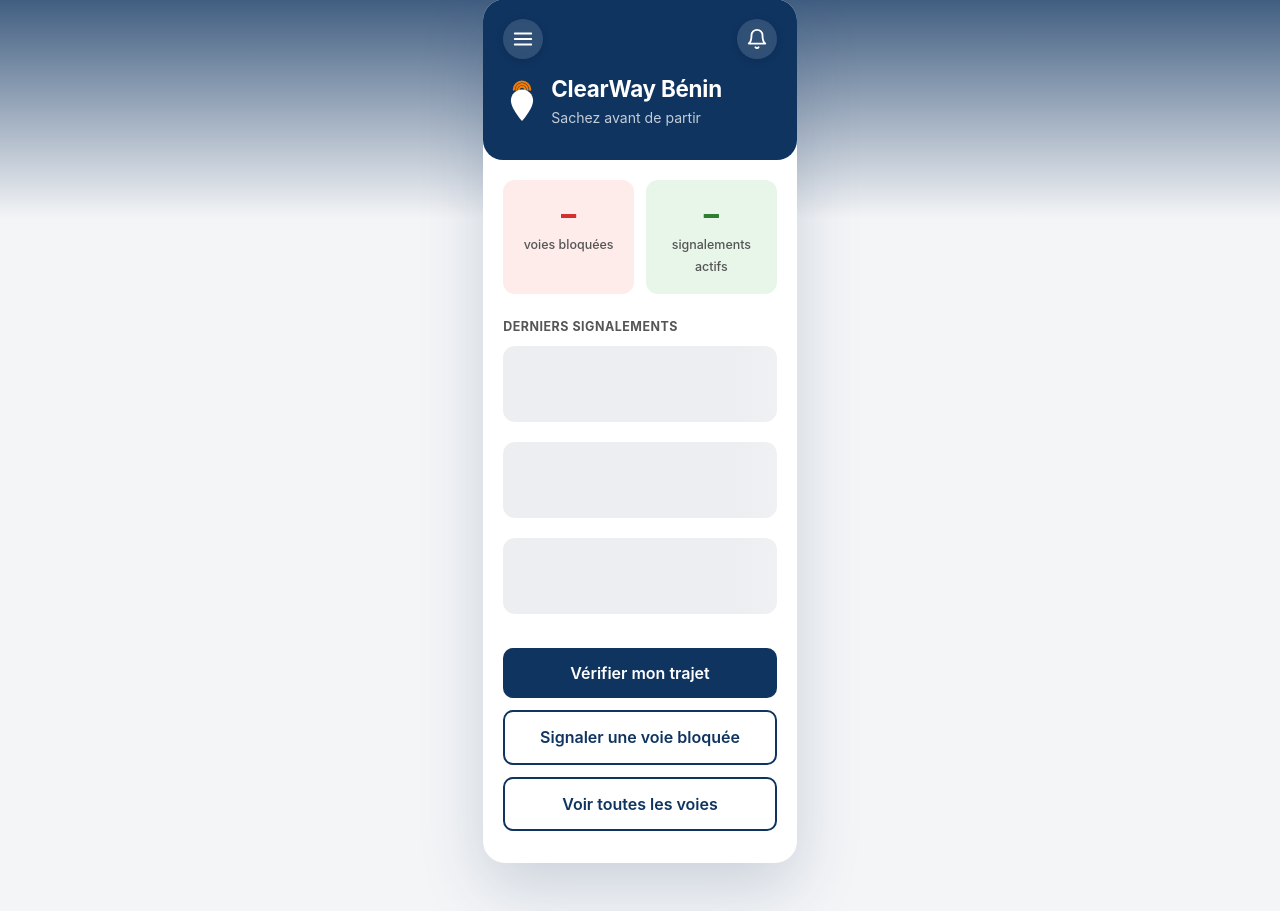
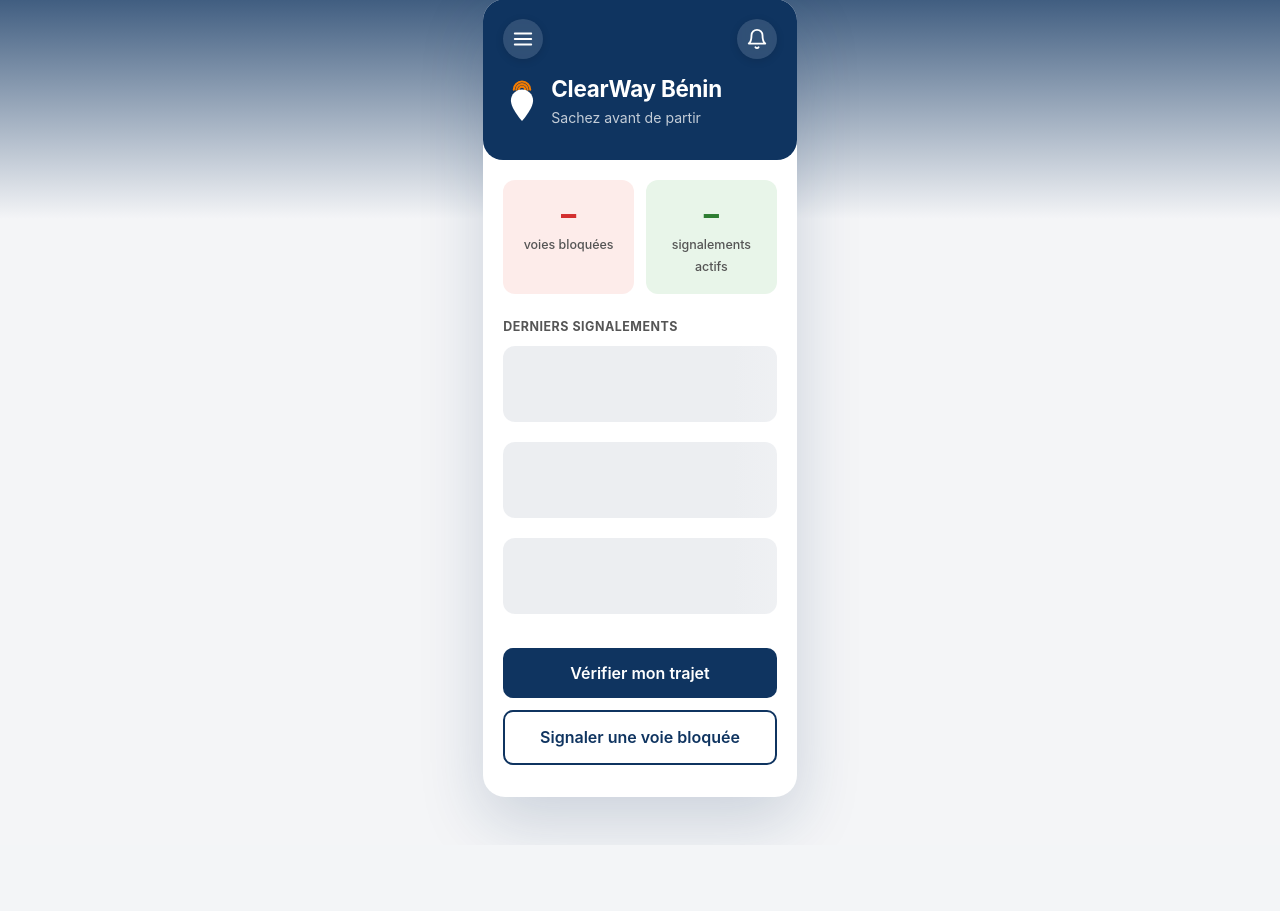
Before and after one commit to farounoufous/clearway, a PHP site: page / in a window 1280 px wide. Shown: the part 61-972 px from the top of the page. After the commit the page ends 899 px from the top, so only its background shows below. Run offline with PHP 8.4, Linux system fonts and the light colour scheme.

Commit message:
mise à jour de la page d'accueil

```diff
--- a/frontend/css/style.css
+++ b/frontend/css/style.css
@@ -1,8 +1,6 @@
-
 /* ============================================
    ClearWay Bénin - Style global
    ============================================ */
-
 :root {
   --bleu-fonce: #0f3460;
   --bleu-fonce-hover: #0c2a4d;
--- a/frontend/index.html
+++ b/frontend/index.html
@@ -66,7 +66,6 @@
 
     <a href="itineraire.html" class="btn btn-principal">Vérifier mon trajet</a>
     <a href="signalement.html" class="btn btn-secondaire">Signaler une voie bloquée</a>
-    <a href="voies.html" class="btn btn-secondaire">Voir toutes les voies</a>
 
   </div>
 </div>
```
